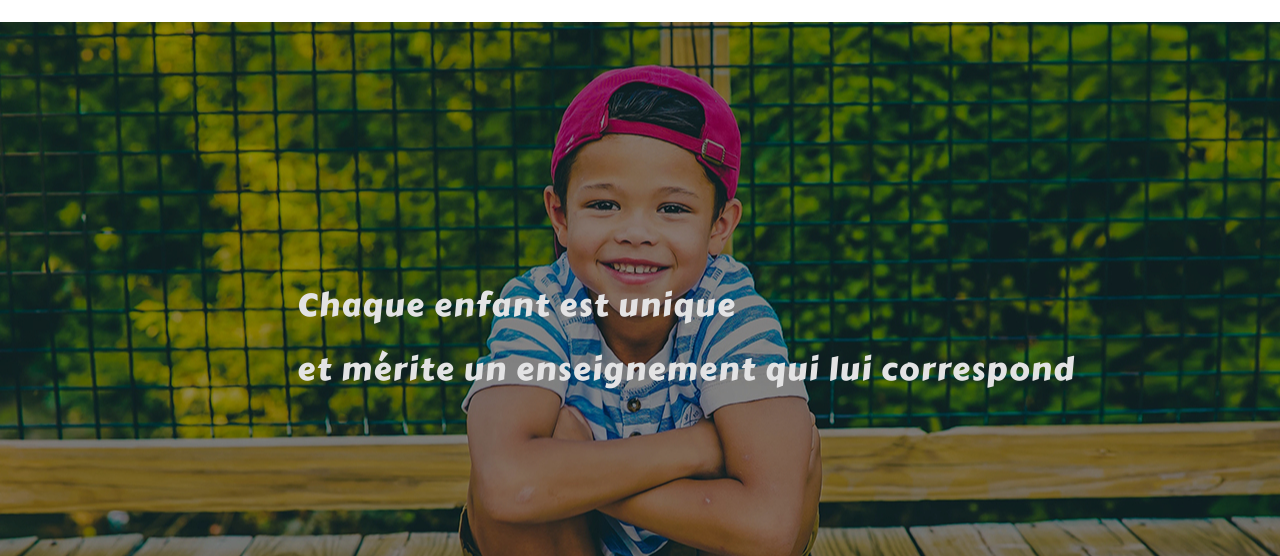
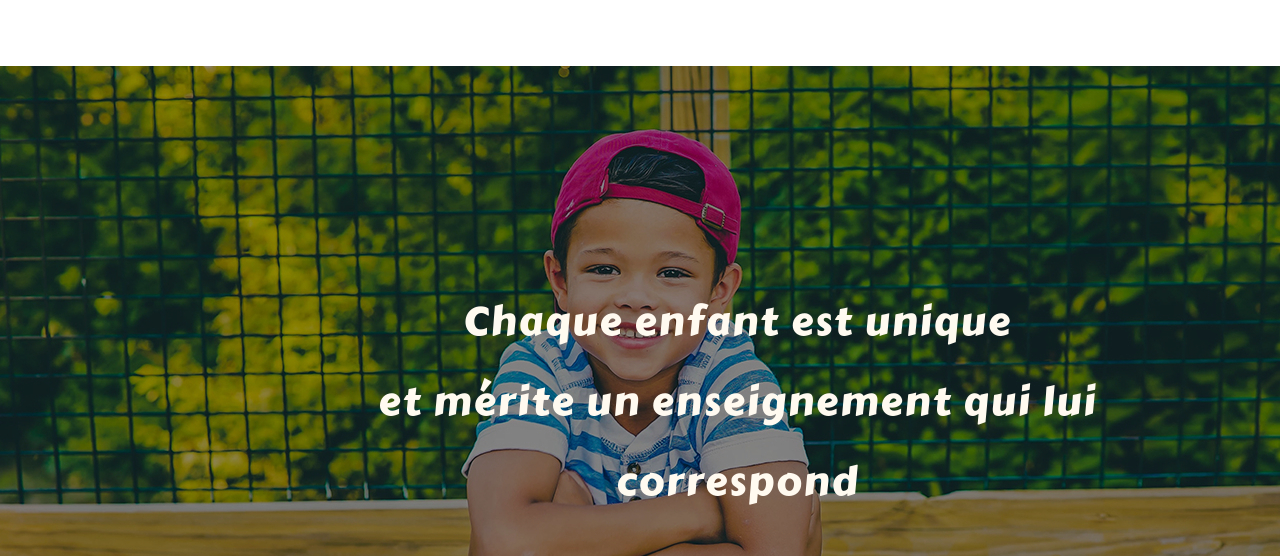
Before and after one commit to midjoule/lifeschool, a Jekyll site: the page built from index.html, in a window 1280 px wide and 1400 px high, scrolled down 778 px. Shown: the part 844-1400 px from the top of the window. Built offline with Jekyll 4.4.1, drawn with Linux system fonts in a browser that asks for light colours; nearby versions of some CDN libraries; some web fonts are replaced.

Commit message:
Update airspace.css

```diff
--- a/css/airspace.css
+++ b/css/airspace.css
@@ -155,11 +155,12 @@ font header .navbar-default .navbar-nav li a:hover {
 #feature .block h1, #slider .block h1, #philo .block h1, #principles .block h1 {
   font-family: 'Carter One', cursive;
   font-weight: 400;
-  font-size: xx-large;
-  font-color: whitesmoke;
+  font-size: 4rem;
+  color: floralwhite;
   letter-spacing: 0.05em;
   padding: 1em;
   line-height: 2em;
+  text-align:center;
 }
 
 #feature .block p, #slider .block p, #philo .block p, #principles .block p {
```
